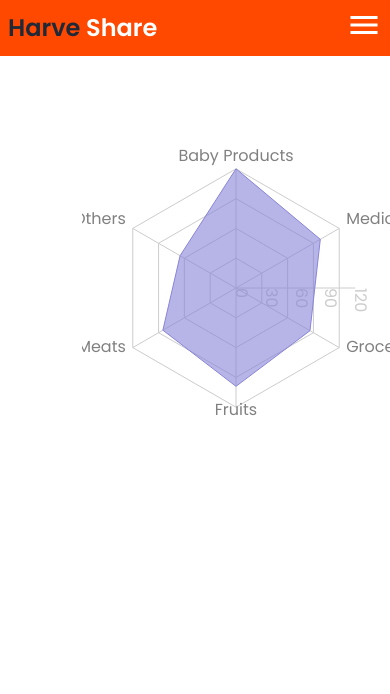
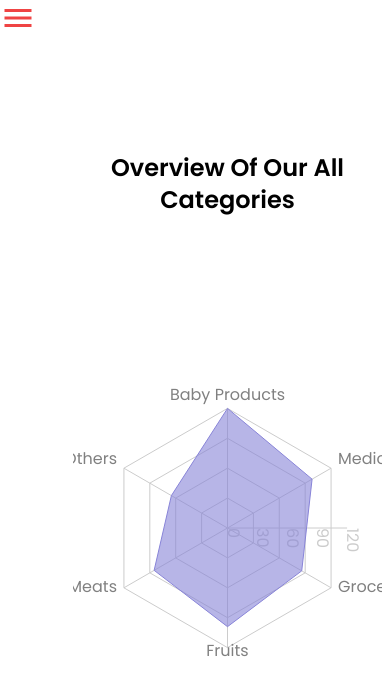
Before and after one commit to Shahriar090/harve-share-client, a React (Vite) app: page /dashboard in a window 390 px wide. Shown: the top 694 px of the page. Built offline with nearby package versions, Linux system fonts and the light colour scheme.

Commit message:
added mobile drawer for dashboard

```diff
--- a/src/components/layouts/Dashboard/Dashboard.tsx
+++ b/src/components/layouts/Dashboard/Dashboard.tsx
@@ -8,8 +8,8 @@ const Dashboard = () => {
       <div className="sidebar flex-[1]">
         <Sidebar />
       </div>
-      <div className="outlet flex-[5] bg-white pt-10 pl-5">
-        <Navbar />
+      <div className="outlet flex-[5] bg-white pt-10">
+        {/* <Navbar /> */}
         <Outlet />
       </div>
     </div>
--- a/src/components/layouts/Dashboard/DashboardItems.tsx
+++ b/src/components/layouts/Dashboard/DashboardItems.tsx
@@ -1,4 +1,8 @@
 export const dashboardItems = [
+  {
+    label: "Home",
+    link: "/",
+  },
   {
     label: "Dashboard",
     link: "/dashboard",
--- a/src/components/layouts/Dashboard/DashboardPages/DashHome.tsx
+++ b/src/components/layouts/Dashboard/DashboardPages/DashHome.tsx
@@ -6,6 +6,8 @@ import {
   PolarRadiusAxis,
   ResponsiveContainer,
 } from "recharts";
+import Container from "../../../../shared/Container/Container";
+import SectionTitle from "../../../../shared/SectionTitle/SectionTitle";
 
 const data = [
   {
@@ -48,8 +50,8 @@ const data = [
 
 const DashHome = () => {
   return (
-    <div className="">
-      {" "}
+    <Container>
+      <SectionTitle heading="Overview Of Our All Categories" />{" "}
       <ResponsiveContainer width="100%" height={400}>
         <RadarChart cx="50%" cy="50%" outerRadius="80%" data={data}>
           <PolarGrid />
@@ -64,7 +66,7 @@ const DashHome = () => {
           />
         </RadarChart>
       </ResponsiveContainer>
-    </div>
+    </Container>
   );
 };
 
--- a/src/components/layouts/Dashboard/DashboardPages/UpdateSupply.tsx
+++ b/src/components/layouts/Dashboard/DashboardPages/UpdateSupply.tsx
@@ -10,7 +10,11 @@ const UpdateSupply = () => {
   // update mutation hook
   const [updatePost, { isError }] = useUpdatePostMutation();
   if (isLoading) {
-    return <p>Loding....</p>;
+    return <p>Loading....</p>;
+  }
+
+  if (isError) {
+    return <p>Error...</p>;
   }
   const { _id, image, title, category, description, quantity } = data;
   // console.log(_id);
--- a/src/main.tsx
+++ b/src/main.tsx
@@ -8,7 +8,7 @@ import { store } from "./redux/store.ts";
 
 ReactDOM.createRoot(document.getElementById("root")!).render(
   <React.StrictMode>
-    <div className="pt-12">
+    <div className="">
       <Provider store={store}>
         <RouterProvider router={router} />
       </Provider>
--- a/src/shared/Sidebar/Sidebar.tsx
+++ b/src/shared/Sidebar/Sidebar.tsx
@@ -1,9 +1,17 @@
 import { Link } from "react-router-dom";
 import { dashboardItems } from "../../components/layouts/Dashboard/DashboardItems";
+import { useState } from "react";
+import { MdMenu, MdClose } from "react-icons/md";
 
 const Sidebar = () => {
+  const [isMobileMenuOpen, setIsMobileMenuOpen] = useState(false);
+
+  const handleDrawerToggle = () => {
+    setIsMobileMenuOpen(!isMobileMenuOpen);
+  };
   return (
-    <div className="w-60 h-screen fixed bg-slate-100 hidden lg:block pt-10">
+    <>
+      <div className="w-60 h-screen fixed bg-slate-100  pt-10 hidden lg:block">
         <div className="dashboard-items flex flex-col gap-4">
           {dashboardItems.map((item, index) => (
             <li
@@ -15,6 +23,32 @@ const Sidebar = () => {
           ))}
         </div>
       </div>
+
+      {/* mobile drawer */}
+      <div className="lg:hidden">
+        <button onClick={handleDrawerToggle} className="text-4xl">
+          {isMobileMenuOpen ? (
+            <MdClose className="text-red-500" />
+          ) : (
+            <MdMenu className="text-red-500" />
+          )}
+        </button>
+      </div>
+      {isMobileMenuOpen && (
+        <div className="fixed  left-0 z-20 w-52 h-screen bg-black ">
+          <div className="nav-items flex flex-col items-center pt-16 gap-5">
+            {dashboardItems.map((item, index) => (
+              <li
+                key={index}
+                className="text-lg uppercase flex justify-start text-white"
+              >
+                <Link to={item.link}>{item.label}</Link>
+              </li>
+            ))}
+          </div>
+        </div>
+      )}
+    </>
   );
 };
 
```
Lines whose indentation alone changed are shown as unchanged.
